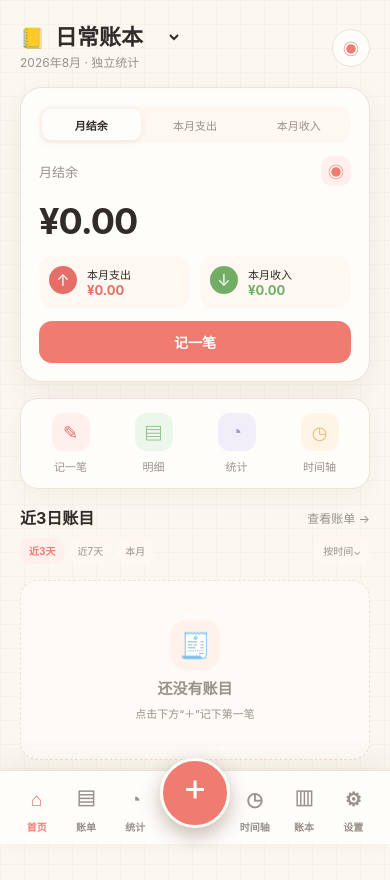
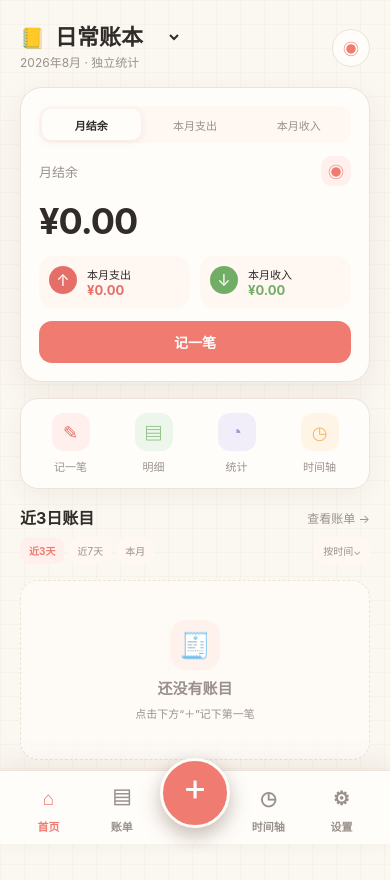
Before and after one commit to xdw-h/money, a Vue app: page / in a window 390 px wide. Built offline with nearby package versions, Linux system fonts and the light colour scheme.

Commit message:
build mobile bookkeeping PWA

```diff
--- a/src/App.vue
+++ b/src/App.vue
@@ -12,10 +12,8 @@ const hideNav = computed(() => Boolean(route.meta.hideNav))
     <nav v-if="!hideNav" class="bottom-nav" aria-label="主导航">
       <RouterLink to="/" data-icon="⌂">首页</RouterLink>
       <RouterLink to="/bills" data-icon="▤">账单</RouterLink>
-      <RouterLink to="/statistics" data-icon="◔">统计</RouterLink>
       <RouterLink class="add-record" to="/record/new" aria-label="新增记账">＋</RouterLink>
       <RouterLink to="/timeline" data-icon="◷">时间轴</RouterLink>
-      <RouterLink to="/ledgers" data-icon="▥">账本</RouterLink>
       <RouterLink to="/settings" data-icon="⚙">设置</RouterLink>
     </nav>
   </div>
--- a/src/styles/base.css
+++ b/src/styles/base.css
@@ -17,10 +17,10 @@ a { color: inherit; text-decoration: none; }
 .bottom-nav {
   position: fixed; z-index: 20; bottom: 0; left: 50%; transform: translateX(-50%);
   width: min(100%, 430px); height: calc(74px + var(--safe-bottom)); padding: 8px 12px var(--safe-bottom);
-  display: grid; grid-template-columns: repeat(7, 1fr); align-items: center;
+  display: grid; grid-template-columns: repeat(5, 1fr); align-items: center;
   background: color-mix(in srgb, var(--surface) 96%, transparent); border-top: 1px solid var(--border); box-shadow: 0 -8px 28px rgba(var(--shadow),.08); backdrop-filter: blur(14px);
 }
-.bottom-nav > a { position: relative; z-index: 1; min-width: 0; min-height: 52px; display: grid; place-items: center; gap: 2px; font-size: 10px; font-weight: 650; color: var(--muted); }
+.bottom-nav > a { position: relative; z-index: 1; min-width: 0; min-height: 52px; display: grid; place-items: center; gap: 2px; font-size: 11px; font-weight: 650; color: var(--muted); }
 .bottom-nav > a::before { content: attr(data-icon); font-size: 19px; line-height: 1; }
 .bottom-nav > a.router-link-active { color: var(--primary); }
 .bottom-nav .add-record { justify-self: center; width: 70px; height: 70px; min-height: 70px; margin-top: -38px; border: 3px solid var(--surface); border-radius: 50%; background: var(--primary); color: white; box-shadow: 0 8px 20px rgba(var(--shadow),.34); font-size: 0; }
```
Also changed, not shown: 1 other file (tests, documents, lock files or other folders).
